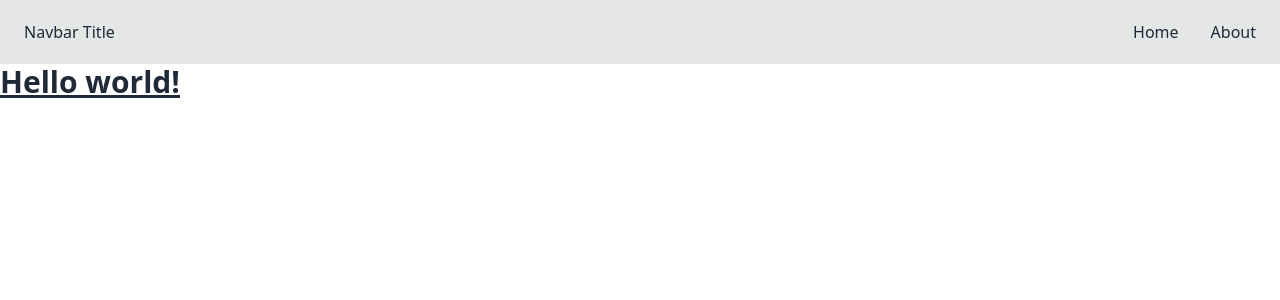
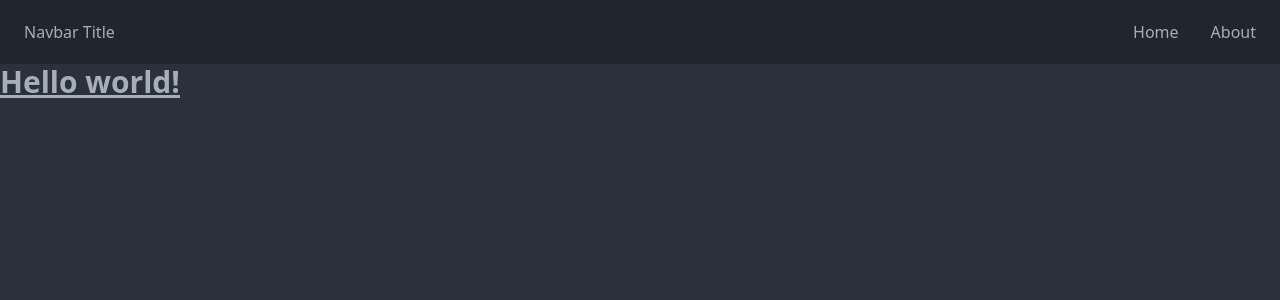
Before and after one commit to Noroff-FEU-Assignments/project-exam-2-TorMagne, a Vue app: page / in a window 1280 px wide. Shown: the top 300 px of the page. Built offline with nearby package versions, Linux system fonts and the light colour scheme.

Commit message:
Changed to dark theme

```diff
--- a/tailwind.config.js
+++ b/tailwind.config.js
@@ -5,7 +5,7 @@ module.exports = {
     extend: {},
   },
   daisyui: {
-    themes: ['light'],
+    themes: ['dark'],
   },
   plugins: [require('daisyui')],
 };
```
